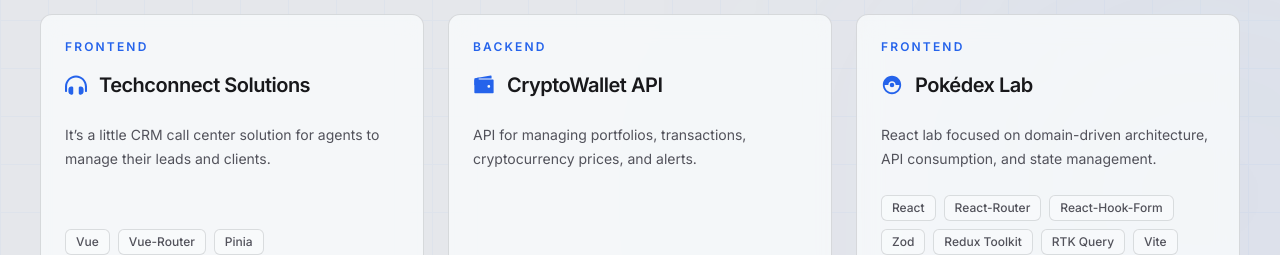
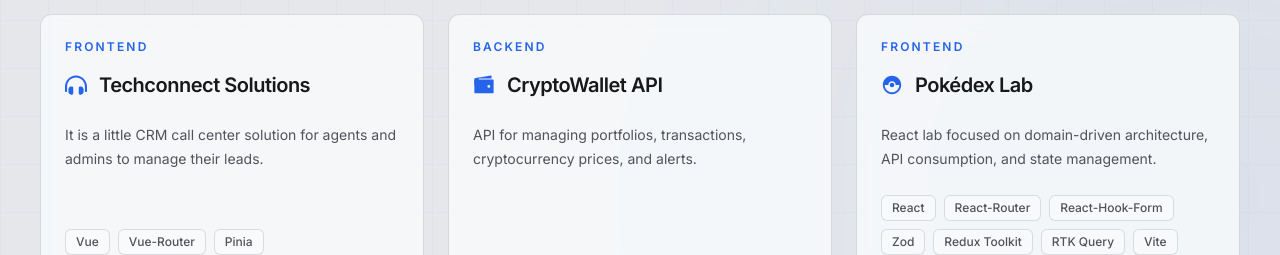
Before and after one commit to cr-gcc/portfolio, a React (Vite) app: page / in a window 1280 px wide. Shown: the part 940-1195 px from the top of the page. Built offline with nearby package versions, Linux system fonts and the light colour scheme.

Commit message:
Proyectos Language

```diff
--- a/src/data/projects.ts
+++ b/src/data/projects.ts
@@ -5,7 +5,10 @@
         slug: "cc-master",
         name: "Techconnect Solutions",
         icon: "FaHeadphonesAlt",
-        description: "It’s a little CRM call center solution for agents to manage their leads and clients.",
+        description: {
+            en: "It is a little CRM call center solution for agents and admins to manage their leads.",
+            es: "Es una pequeña solución CRM para call centers que gestiona agentes y administradores con sus llamadas.",
+        },
         technologies: ["Vue", "Vue-Router", "Pinia", "Pinia Persisted State", "Vueuse", "Tailwind CSS"],
         github: "https://github.com/cr-gcc/cc-master.git",
         demo: "https://cc-master.vercel.app/",
@@ -16,7 +19,10 @@
         slug: "crypto-wallet",
         name: "CryptoWallet API",
         icon: "IoWalletSharp",
-        description: "API for managing portfolios, transactions, cryptocurrency prices, and alerts.",
+        description: {
+            en: "API for managing portfolios, transactions, cryptocurrency prices, and alerts.",
+            es: "API para gestionar carteras, transacciones, precios de criptomonedas y alertas.",
+        },
         technologies: ["Laravel", "Passport", "MySQL", "REST API"],
         github: "https://github.com/cr-gcc/cripto_wallet_api",
         demo: "",
@@ -27,7 +33,10 @@
         slug: "pokedex-lab",
         name: "Pokédex Lab",
         icon: "MdCatchingPokemon",
-        description: "React lab focused on domain-driven architecture, API consumption, and state management.",
+        description: {
+            en: "React lab focused on domain-driven architecture, API consumption, and state management.",
+            es: "Es un laboratorio de React enfocado en arquitectura orientada a dominios, consumo de API y gestión de estado.",
+        },
         technologies: ["React", "React-Router", "React-Hook-Form", "Zod", "Redux Toolkit", "RTK Query", "Vite", "TypeScript", "Tailwind CSS"],
         github: "https://github.com/cr-gcc/pokedex-lab",
         demo: "https://pokedex-lab.vercel.app/",
@@ -38,7 +47,10 @@
         slug: "cv-creator",
         name: "CV Creator",
         icon: "GrDocumentUser",
-        description: "It is a mini-Canva for creating CVs, allowing users to download their CVs in PDF format. This version implements the application's basic features.",
+        description: {
+            en: "It is a sort of mini-Canva for creating resumes that allows the user to download them in PDF format. This version implements the application's basic features.",
+            es: "Es una especie de mini-Canva para crear currículums que permite al usuario descargarlo en formato PDF. Esta versión implementa las funcionalidades básicas de la aplicación.",
+        },
         technologies: ["Vue", "Vue-Router", "Pinia", "Pinia Persisted State", "Vueuse", "Vite", "TypeScript", "Tailwind CSS", "Axios", "html2pdf.js", "jsPDF"],
         github: "https://github.com/cr-gcc/cv-creator.git",
         demo: "",
@@ -49,7 +61,10 @@
         slug: "rep_bnt_api",
         name: "API Reporting",
         icon: "GrDocumentPerformance",
-        description: "It is a web API developed to simplify the management and automation of internal reports.",
+        description: {
+            en: "It is a web API developed to simplify the management and automation of internal reports. Additionally, it has operational dashboards for decision-making.",
+            es: "Es una API web desarrollada para simplificar la gestión y automatización de informes internos. Además de contar con dashboards operativos para toma de decisiones.",
+        },
         technologies: ["Laravel", "Passport", "Mysql", "REST API"],
         github: "https://github.com/cr-gcc/API-Reporting-BNT.git",
         demo: "",
@@ -60,7 +75,10 @@
         slug: "bitacora-diplomados",
         name: "Bitacora Diplomados",
         icon: "GrDocumentText",
-        description: "It is a website that serves as a platform for managing diplomas and checking the calendar of activities.",
+        description: {
+            en: "It is a website that serves as a platform for managing diplomas and checking the calendar of activities.",
+            es: "Es una página web que sirve como plataforma para la gestión de diplomados y la consulta de calendario de actividades.",
+        },
         technologies: ["Vue", "Vue-Router", "Pinia", "Pinia Persisted State", "Vite", "Tailwind CSS", "Axios"],
         github: "https://github.com/cr-gcc/bitacora-diplomados.git",
         demo: "",
--- a/src/sections/projects/ProjectCard.tsx
+++ b/src/sections/projects/ProjectCard.tsx
@@ -5,6 +5,7 @@
 import type { IconType } from "@sections/projects/types/projects.types";
 import type { ProjectCardProps } from "@sections/projects/types/projects.types";
 import type { IconType as ReactIconType } from "react-icons";
+import { useLanguage } from "@/context/LanguageContext";
 
 const iconMap: Record<IconType, ReactIconType> = {
     FaHeadphonesAlt,
@@ -16,6 +17,7 @@
 };
 
 export function ProjectCard({ project }: ProjectCardProps) {
+    const { language } = useLanguage();
     const Icon = iconMap[project.icon];
     return (
         <article
@@ -45,7 +47,7 @@
                 </h3>
             </div>
             <p className="mt-3 flex-1 text-sm leading-6 text-text-secondary">
-                {project.description}
+                {project.description[language]}
             </p>
             <div className="mt-6 flex flex-wrap gap-2">
                 {project.technologies.map((technology) => (
--- a/src/sections/projects/Projects.tsx
+++ b/src/sections/projects/Projects.tsx
@@ -1,19 +1,21 @@
+import { useLanguage } from "@/context/LanguageContext"
 import { projects } from "@/data/projects"
 import { ProjectCard } from "./ProjectCard"
 
 export function Projects() {
+    const { t } = useLanguage();
     return (
         <div id="projects" className="scroll-mt-20 md:scroll-mt-16 w-full border-t border-border">
             <section className="py-10">
                 <div className="mb-6 flex flex-col gap-2 sm:flex-row sm:items-center sm:justify-between">
                     <span className="text-sm font-semibold uppercase text-accent sm:text-base">
-                        Selected work
+                        {t.projects.title}
                     </span>
                     <a
                         href="https://github.com/cr-gcc" target="_blank"
                         className="w-fit text-sm text-accent transition hover:text-accent sm:text-base"
                     >
-                        View all projects
+                        {t.projects.all}
                     </a>
                 </div>
                 <div className="grid gap-6 md:grid-cols-2 lg:grid-cols-3">
```
Also changed, not shown: src/sections/projects/types/projects.types.ts (+6 -1 lines).
